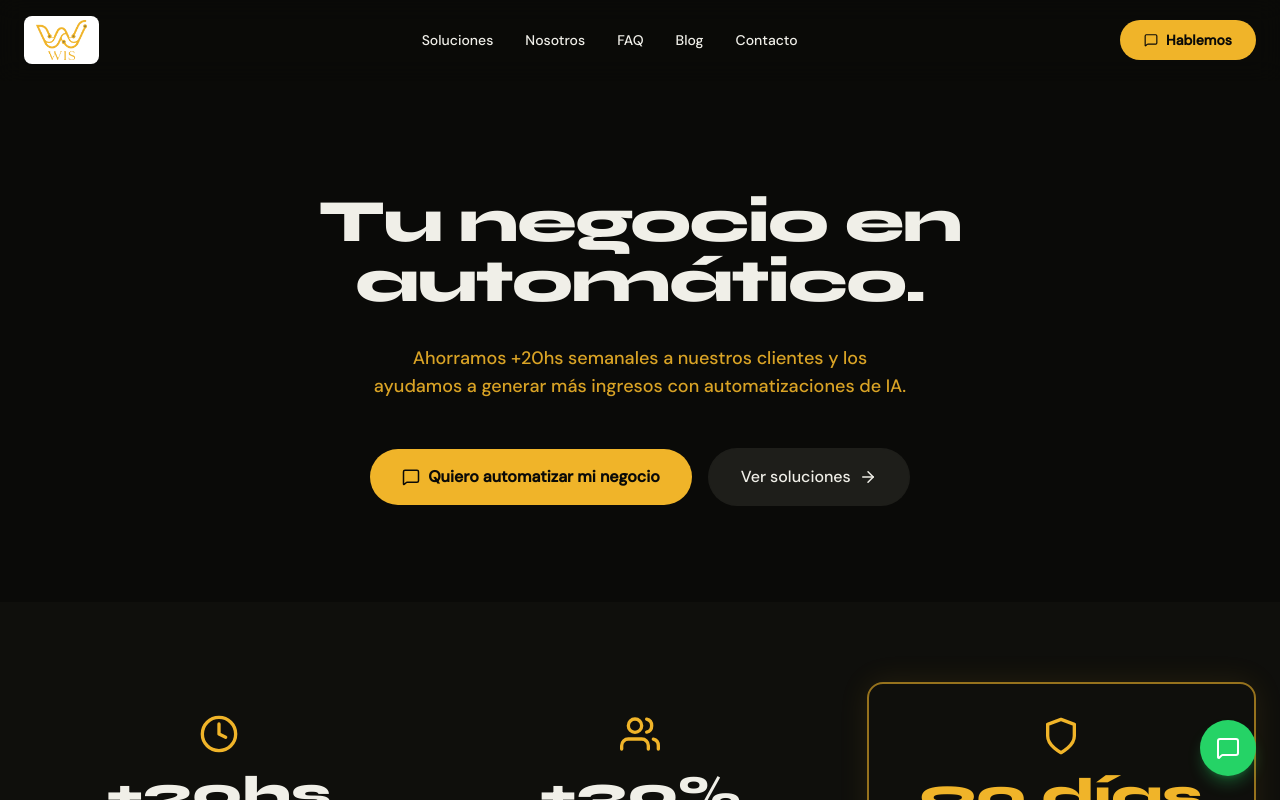
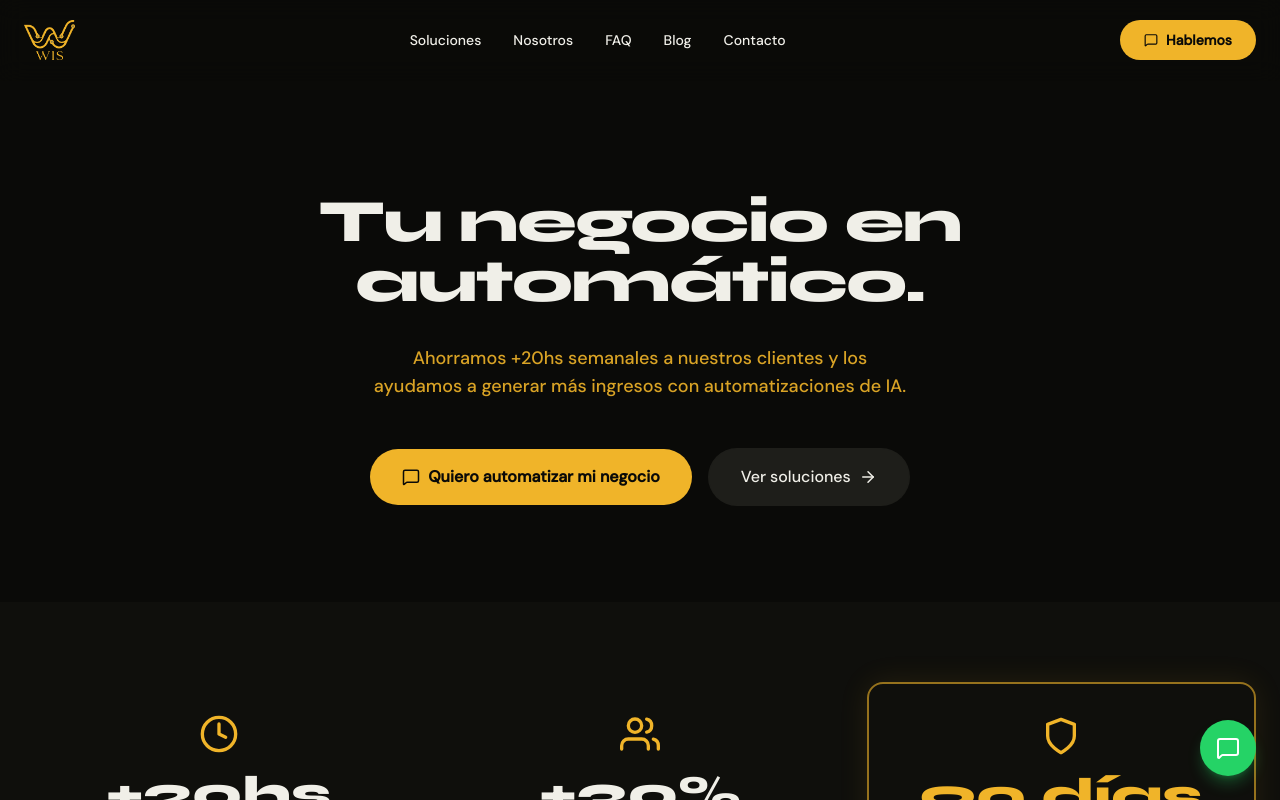
Before and after one commit to ortugonzalez/wis-agency, a Next.js app in the folder frontend/: page / in a window 1280 px wide. Shown: the top 800 px of the page. Built offline with nearby package versions, Linux system fonts and the light colour scheme.

Commit message:
fix: navbar logo sin wrapper blanco

```diff
--- a/frontend/src/app/page.tsx
+++ b/frontend/src/app/page.tsx
@@ -93,9 +93,7 @@ export default function Home() {
       {/* 1. NAV */}
       <nav className={`fixed top-0 w-full z-50 transition-all duration-300 ${scrolled ? 'bg-background/95 backdrop-blur-lg border-b border-brand-surface/50 shadow-lg shadow-black/20' : 'bg-background/80 backdrop-blur-md border-b border-transparent'}`}>
         <div className="max-w-7xl mx-auto px-6 h-20 flex items-center justify-between">
-          <div className="bg-white rounded-lg px-3 py-1">
-            <img src="/logo.png" alt="WIS Agency" style={{height:'40px', width:'auto'}}/>
-          </div>
+          <img src="/logo.png" alt="WIS Agency" style={{height:'40px', width:'auto'}}/>
           <div className="hidden md:flex gap-8 text-sm font-medium">
             <a href="#como-ayudarte" className="hover:text-brand-accent transition-colors">Soluciones</a>
             <a href="#sobre-wis" className="hover:text-brand-accent transition-colors">Nosotros</a>
```
